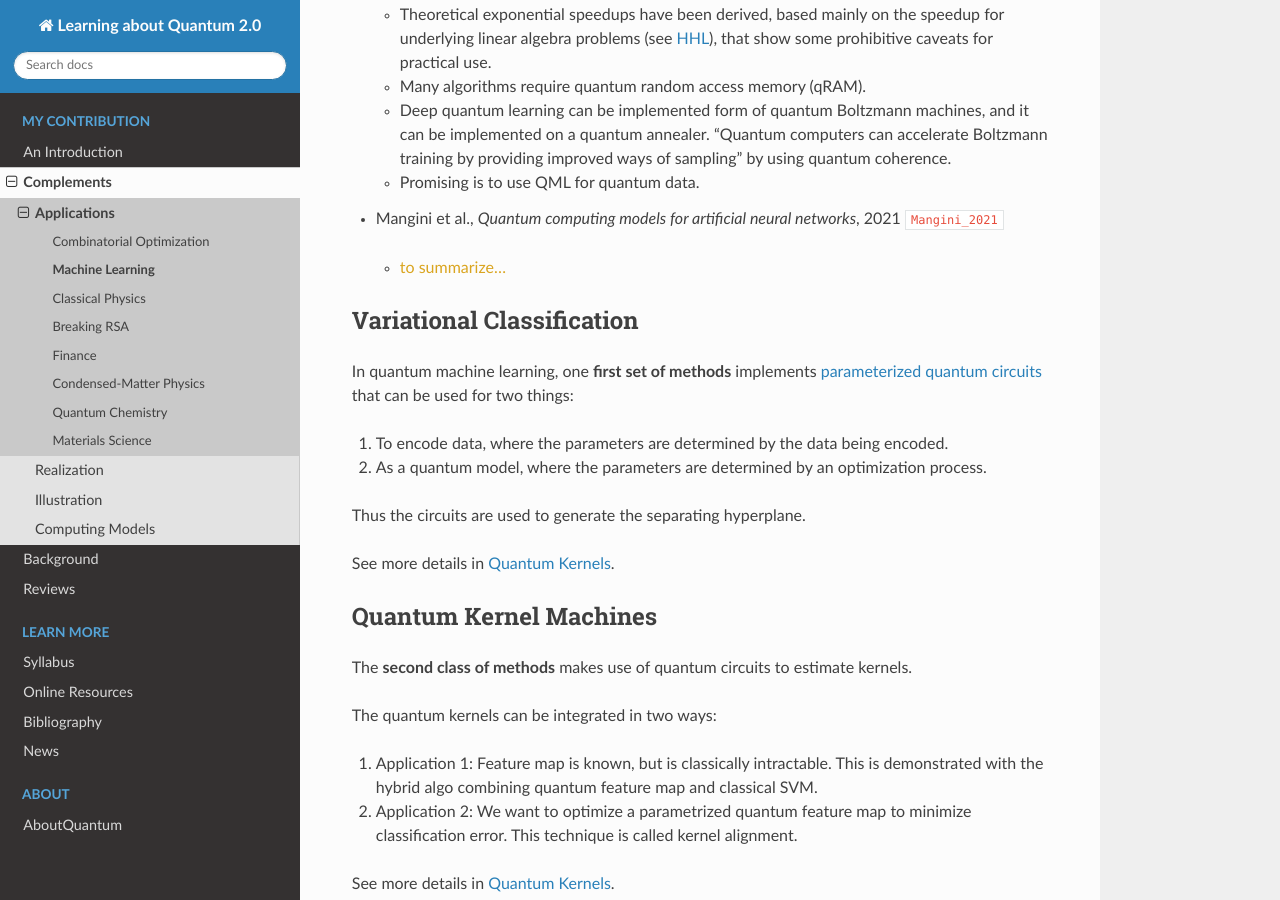
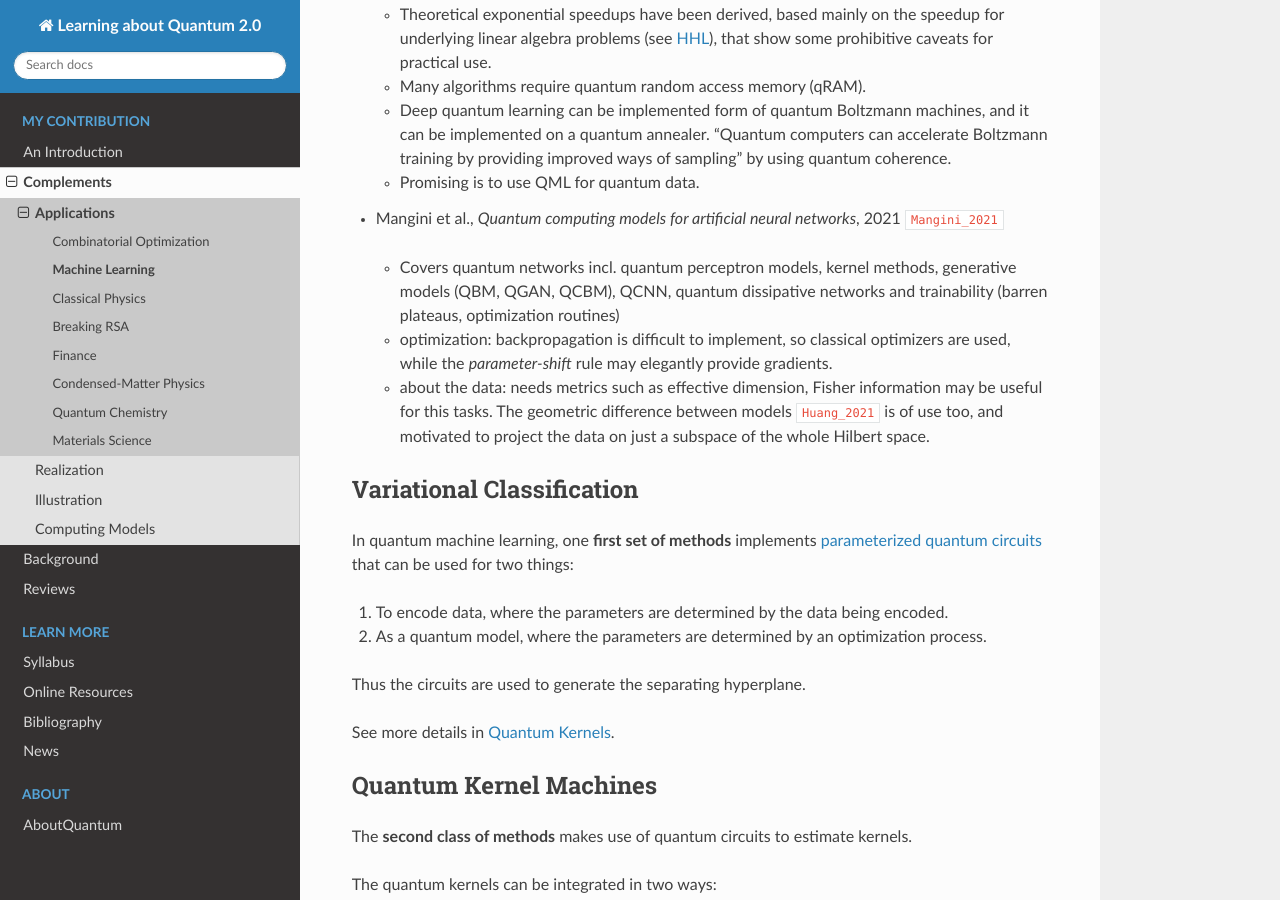
Before and after one commit to tomlqc/about-quantum, a Sphinx documentation site: the page built from source/stories/complements/mlearn.rst, in a window 1280 px wide and 900 px high, scrolled down 827 px. Built offline with Sphinx 7.4.7 and the Read the Docs theme 2.0.0, drawn with Linux system fonts in a browser that asks for light colours; cross-references to code outside the pages are shown as plain code.

Commit message:
mlearn: Mangini 2021 review

```diff
--- a/source/reviews/qbm.rst
+++ b/source/reviews/qbm.rst
@@ -23,6 +23,12 @@ Quantum Generative Models
 -----
 
 .. ---------------------------------------------------------------------------
+
+Summary
+-------
+
+:draft:`WIP`
+
 
 Literature: RBM
 ---------------
--- a/source/stories/complements/mlearn.rst
+++ b/source/stories/complements/mlearn.rst
@@ -31,8 +31,13 @@ Introduction
 
 - | Mangini et al., *Quantum computing models for artificial neural networks*, 2021 :cite:`Mangini_2021`
 
-  - :draft:`to summarize...`
-
+  - Covers quantum networks incl. quantum perceptron models, kernel methods, generative models (QBM, QGAN, QCBM),
+    QCNN, quantum dissipative networks and trainability (barren plateaus, optimization routines)
+  - optimization: backpropagation is difficult to implement, so classical optimizers are used,
+    while the *parameter-shift* rule may elegantly provide gradients.
+  - about the data: needs metrics such as effective dimension, Fisher information may be useful for this tasks.
+    The geometric difference between models :cite:`Huang_2021` is of use too, and motivated to project
+    the data on just a subspace of the whole Hilbert space.
 
 .. ---------------------------------------------------------------------------
 
```
